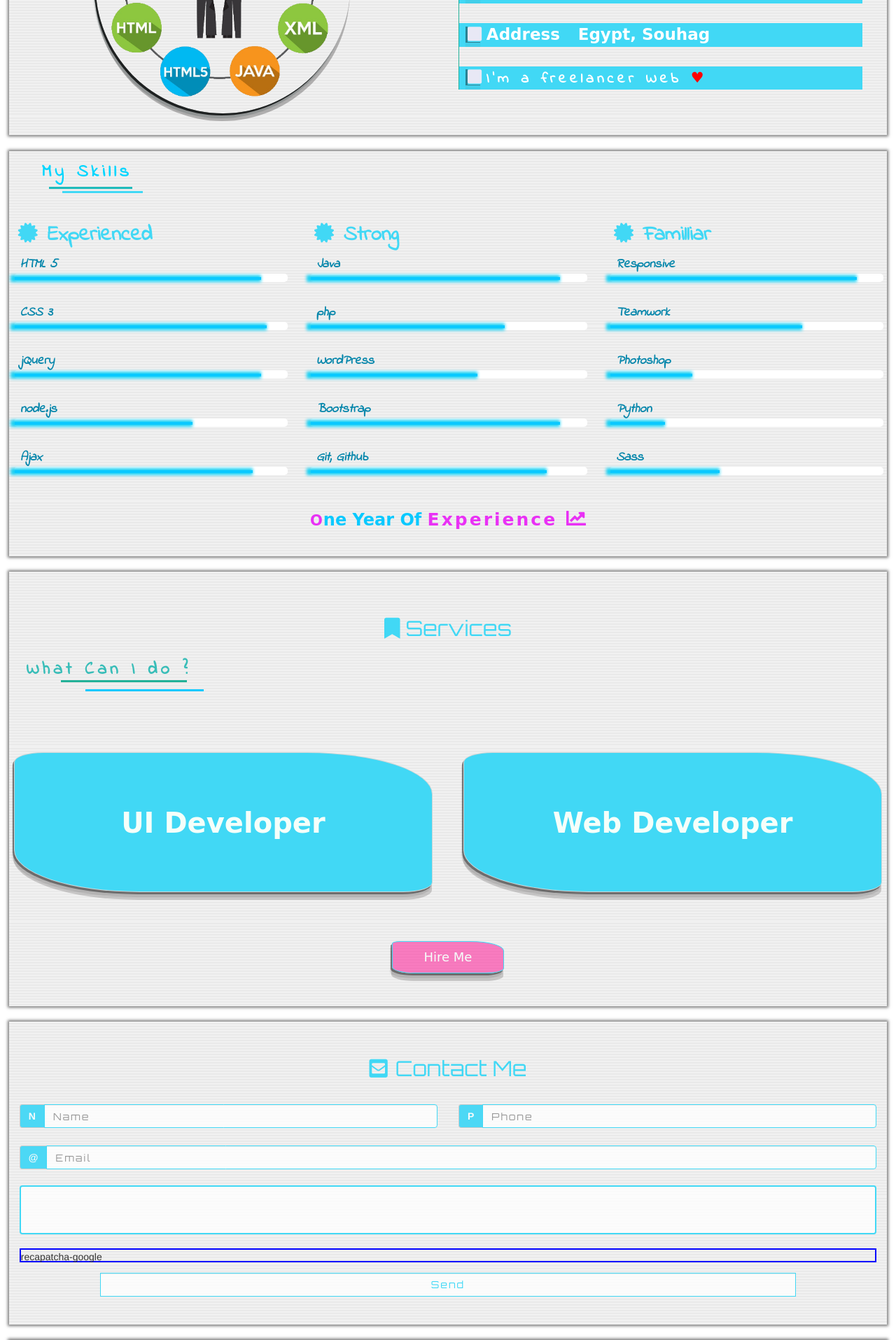
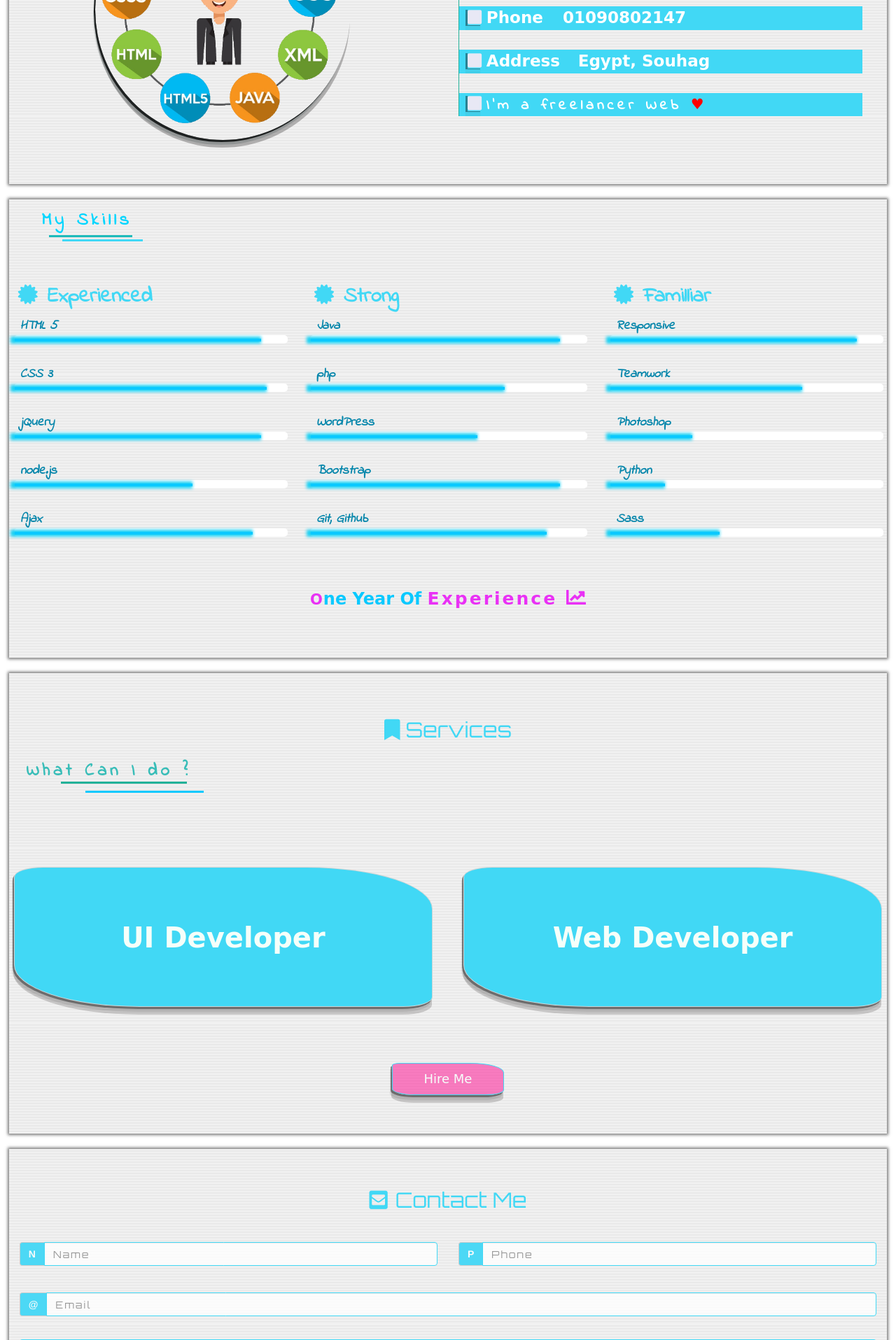
Before and after one commit to Abd-Elrazek/MY_Website, a PHP site: page / in a window 1280 px wide. Shown: the part 640-2555 px from the top of the page at 70% size. Run offline with PHP 8.4, Linux system fonts and the light colour scheme; some web fonts are replaced.

Commit message:
I change margin top and bottom for all elements of all pages

```diff
--- a/css/main-style.css
+++ b/css/main-style.css
@@ -42,7 +42,7 @@ body {
 }
 
 .inside_card {
-	padding-bottom: 13px;
+	padding-bottom: 45px;
 	cursor: default;
 }
 
@@ -115,7 +115,7 @@ span.el_info_f {
 .wiiajtb,
 .iase {
 	display: block;
-	margin-top: 25px;
+	margin-top: 35px;
 	margin-left: auto;
 	margin-right: auto;
 	margin-bottom: 9px;
@@ -147,8 +147,8 @@ span.el_info_f {
 	color: #00d6ff;
 	margin-left: 70px;
 	margin-right: auto;
-	margin-bottom: 32px;
-	margin-top: 23px;
+	margin-bottom: 51px;
+	margin-top: 22px;
 	font-size: 25px;
 	letter-spacing: 5px;
 	position: relative;
@@ -540,7 +540,7 @@ span.el_info_f {
 .y-experienced {
 	margin-right: auto;
 	margin-left: auto;
-	margin-top: 2px;
+	margin-top: 27px;
 	margin-bottom: 14px;
 	padding-bottom: 7px;
 	font-weight: bold;
@@ -637,7 +637,8 @@ span.el_info_f {
 
 .card-services .hire_me {
 	text-align: center;
-	margin-top: 20px;
+	margin-bottom: 8px;
+	margin-top: 30px;
 
 }
 
@@ -669,8 +670,8 @@ span.el_info_f {
 
 .card-contact .address {
 	text-align: center;
-	padding-top: 30px;
-	padding-bottom: 30px;
+	padding-top: 36px;
+	padding-bottom: 36px;
 
 }
 
@@ -694,8 +695,8 @@ span.el_info_f {
 }
 
 .card-contact .input-group {
-	padding-bottom: 20px;
-	padding-top: 5px;
+	padding-bottom: 30px;
+	padding-top: 8px;
 }
 
 .card-contact .name {
@@ -750,8 +751,8 @@ span.el_info_f {
 }
 
 .recapatcha-google {
-	margin-top: 20px;
-	margin-bottom: 10px;
+	margin-top: 35px;
+	margin-bottom: 35px;
 	margin-right: 15px;
 	margin-left: 15px;
 	height: 20px;
@@ -779,9 +780,8 @@ span.el_info_f {
 
 .card-about .address {
 	text-align: center;
-	padding-top: 30px;
-	padding-bottom: 20px;
-
+	padding-top: 35px;
+	padding-bottom: 35px;
 }
 
 .card-about .address h2 {
@@ -823,7 +823,7 @@ span.el_info_f {
 }
 
 .card-about .lots-paragraph .clean {
-	margin-bottom: 22px;
+	margin-bottom: 35px;
 	font-size: 25px;
 	font-weight: bold;
 	font-family: 'Fontdiner Swanky', cursive;
@@ -838,7 +838,7 @@ span.el_info_f {
 /*S footer*/
 
 .footer {
-	margin-top: 15px;
+	margin-top: 45px;
 	margin-bottom: 2px;
 	width: 100%;
 	height: 176px;
```
